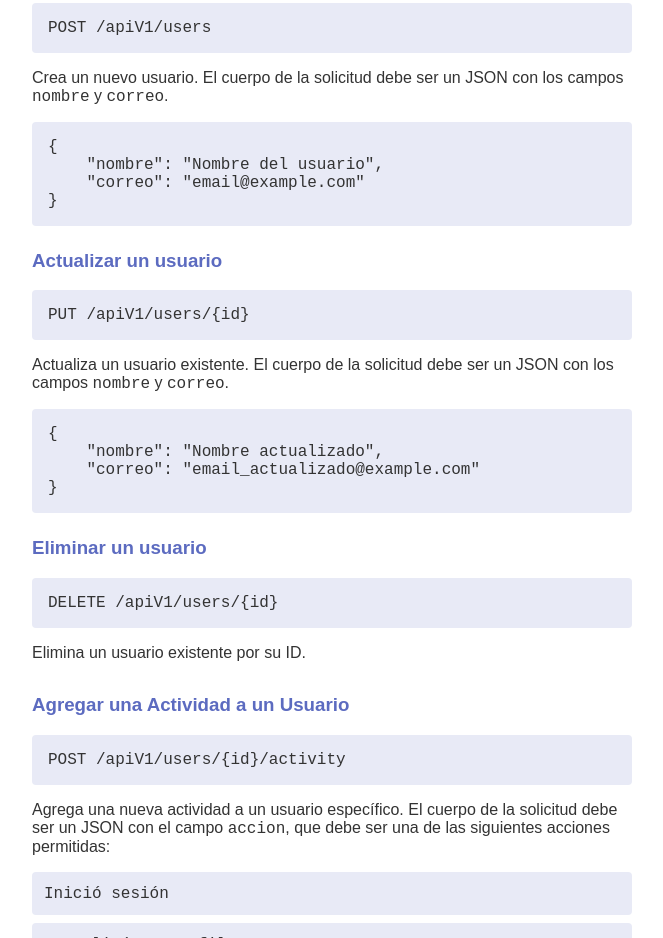
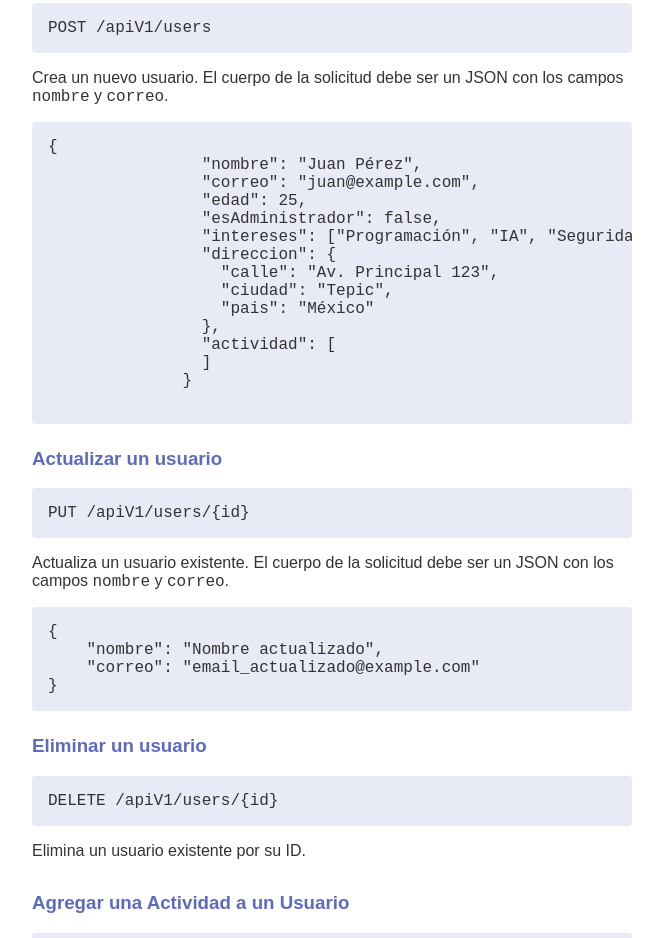
Before and after one commit to CarloYoli06/API_USUARIOS_PERFILES, a website: page public/index.html in a window 1280 px wide. Shown: the part 1446-2384 px from the top of the page, without its empty margins (308-971 px from the left). Drawn offline with Linux system fonts and the light colour scheme; no server answers.

Commit message:
v final 1

```diff
--- a/public/index.html
+++ b/public/index.html
@@ -83,9 +83,20 @@
             <pre><code>POST /apiV1/users</code></pre>
             <p>Crea un nuevo usuario. El cuerpo de la solicitud debe ser un JSON con los campos <code>nombre</code> y <code>correo</code>.</p>
             <pre><code>{
-    "nombre": "Nombre del usuario",
-    "correo": "email@example.com"
-}</code></pre>
+                "nombre": "Juan Pérez",
+                "correo": "juan@example.com",
+                "edad": 25,
+                "esAdministrador": false,
+                "intereses": ["Programación", "IA", "Seguridad Informática"],
+                "direccion": {
+                  "calle": "Av. Principal 123",
+                  "ciudad": "Tepic",
+                  "pais": "México"
+                },
+                "actividad": [
+                ]
+              }
+              </code></pre>
 
             <h3>Actualizar un usuario</h3>
             <pre><code>PUT /apiV1/users/{id}</code></pre>
```
Also changed, not shown: README.md.
